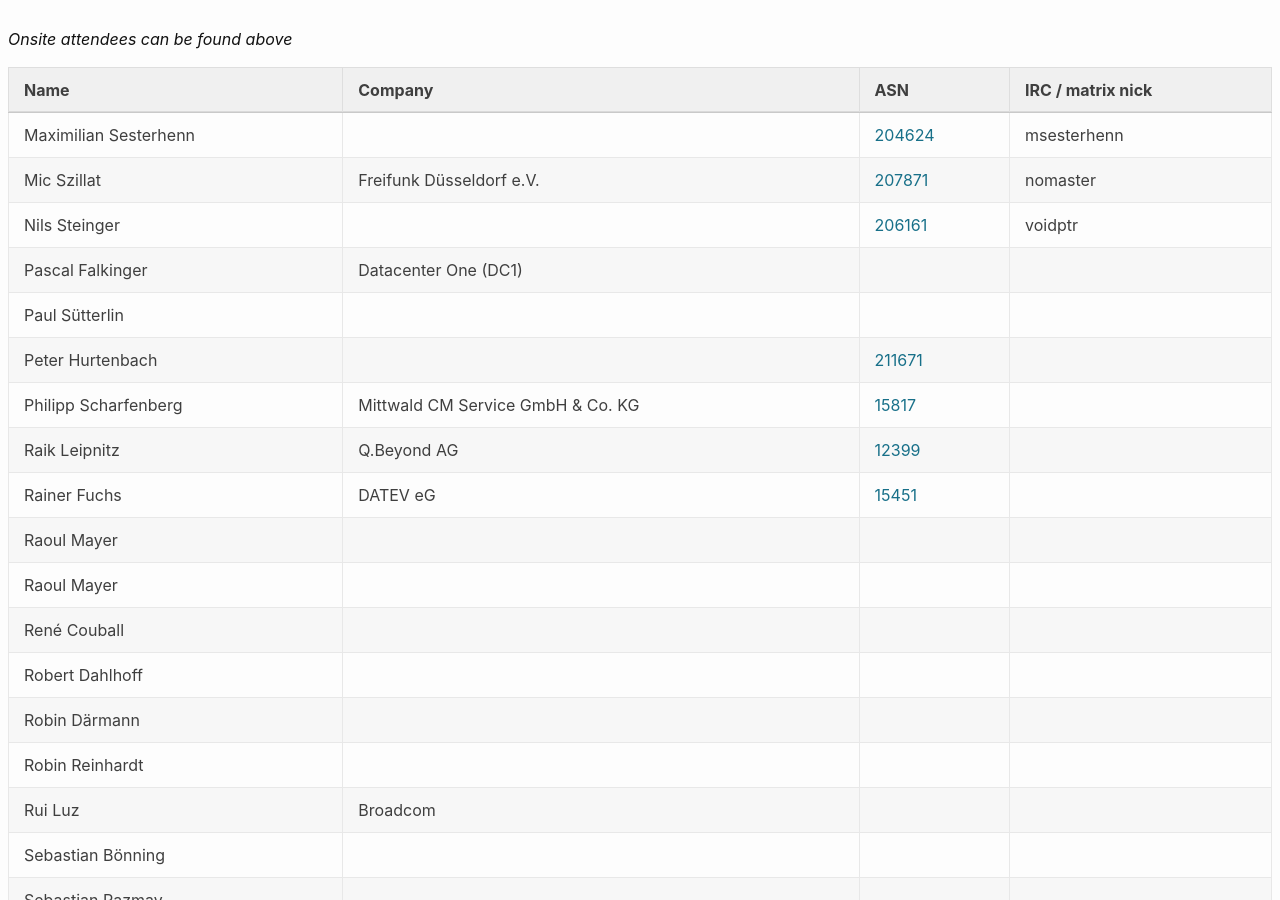
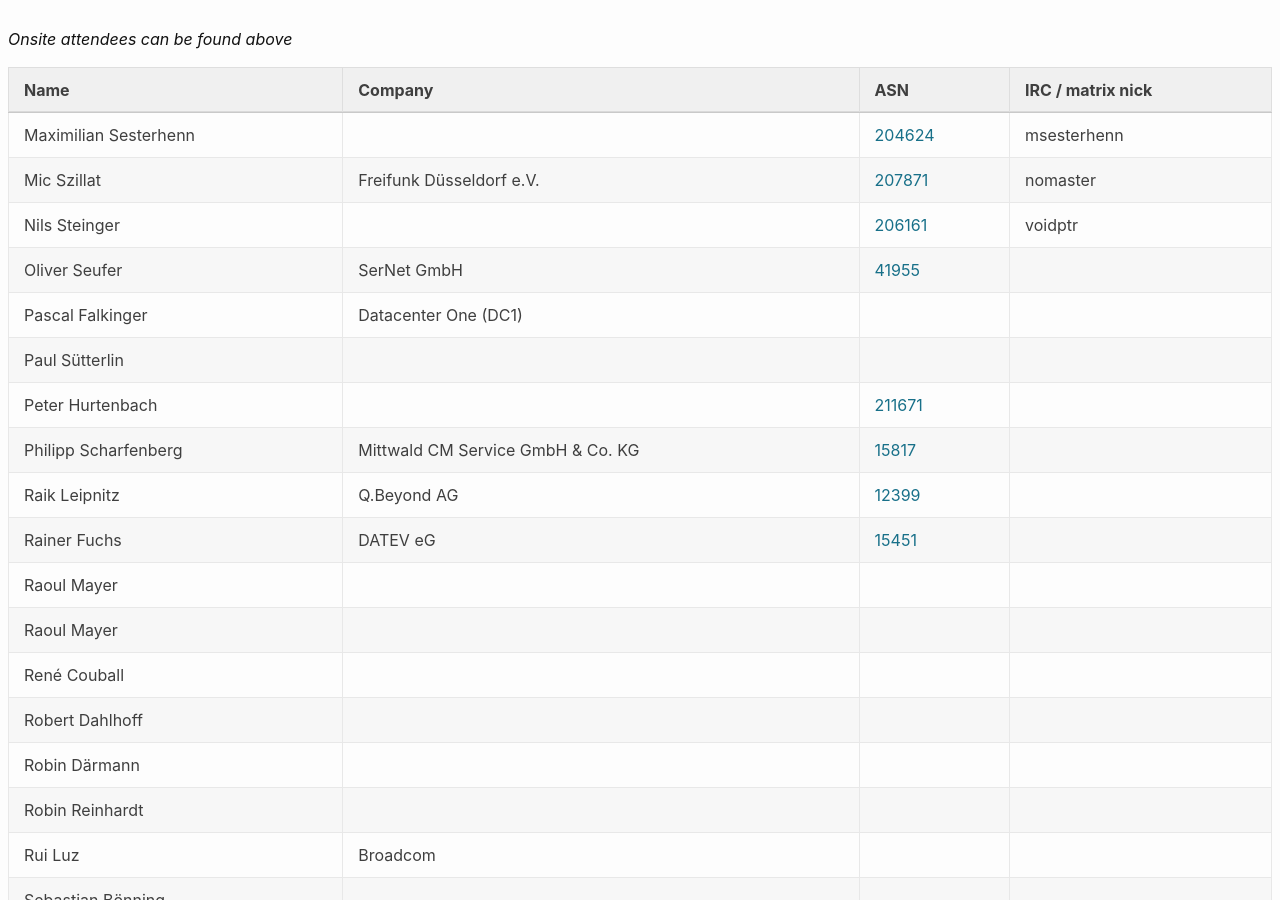
Before and after one commit to denog/pretix-attendeelist, a Jekyll site: the page built from denog16/index.markdown, in a window 1280 px wide and 900 px high, scrolled down 21699 px. Built offline with Jekyll 4.4.1, drawn with Linux system fonts in a browser that asks for light colours.

Commit message:
Latest data: Fri Oct 25 11:48:01 UTC 2024

```diff
--- a/_data/attendees_denog16_online.json
+++ b/_data/attendees_denog16_online.json
@@ -16,6 +16,12 @@
     "company": null,
     "irc": "voidptr",
     "asn": "206161"
+  },
+  {
+    "name": "Oliver Seufer",
+    "company": "SerNet GmbH",
+    "irc": null,
+    "asn": "41955"
   },
   {
     "name": "Pascal Falkinger",
```
